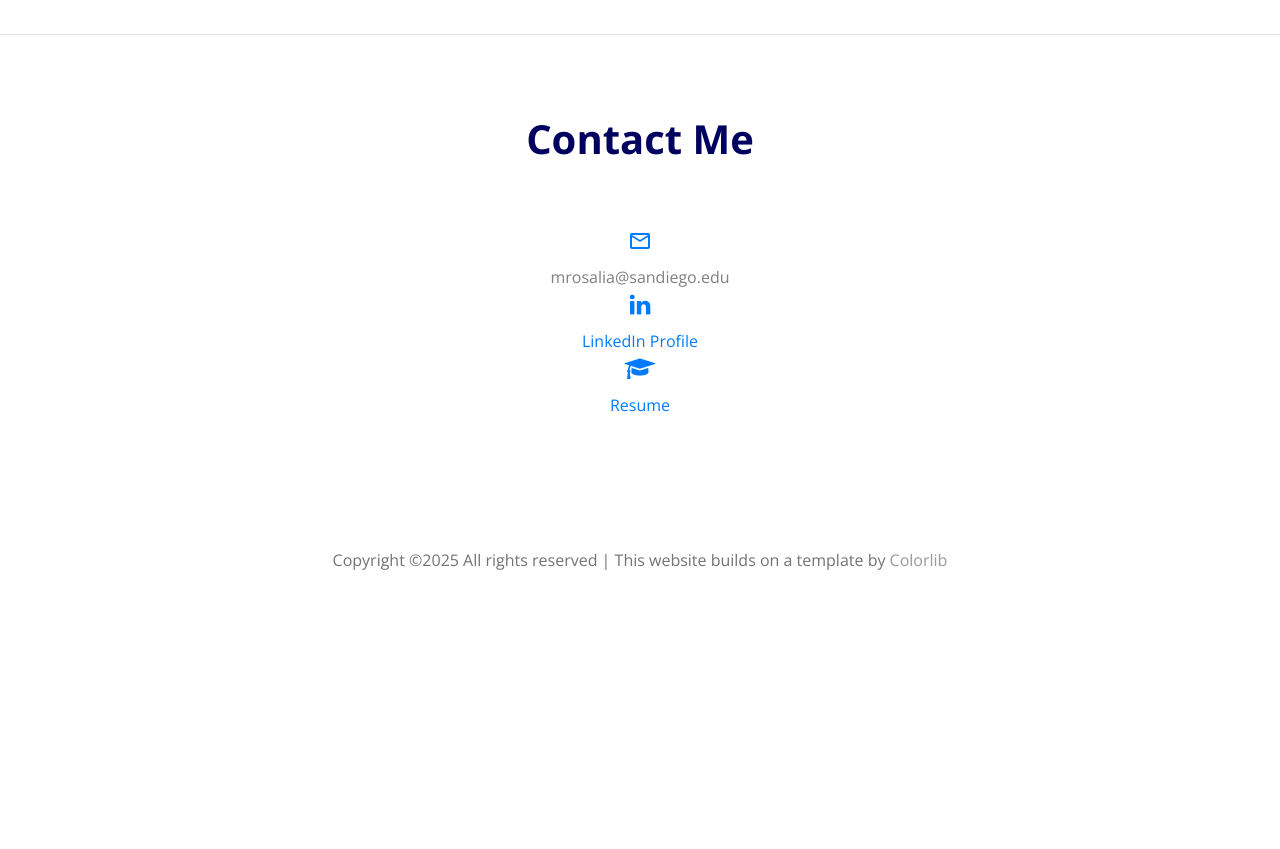
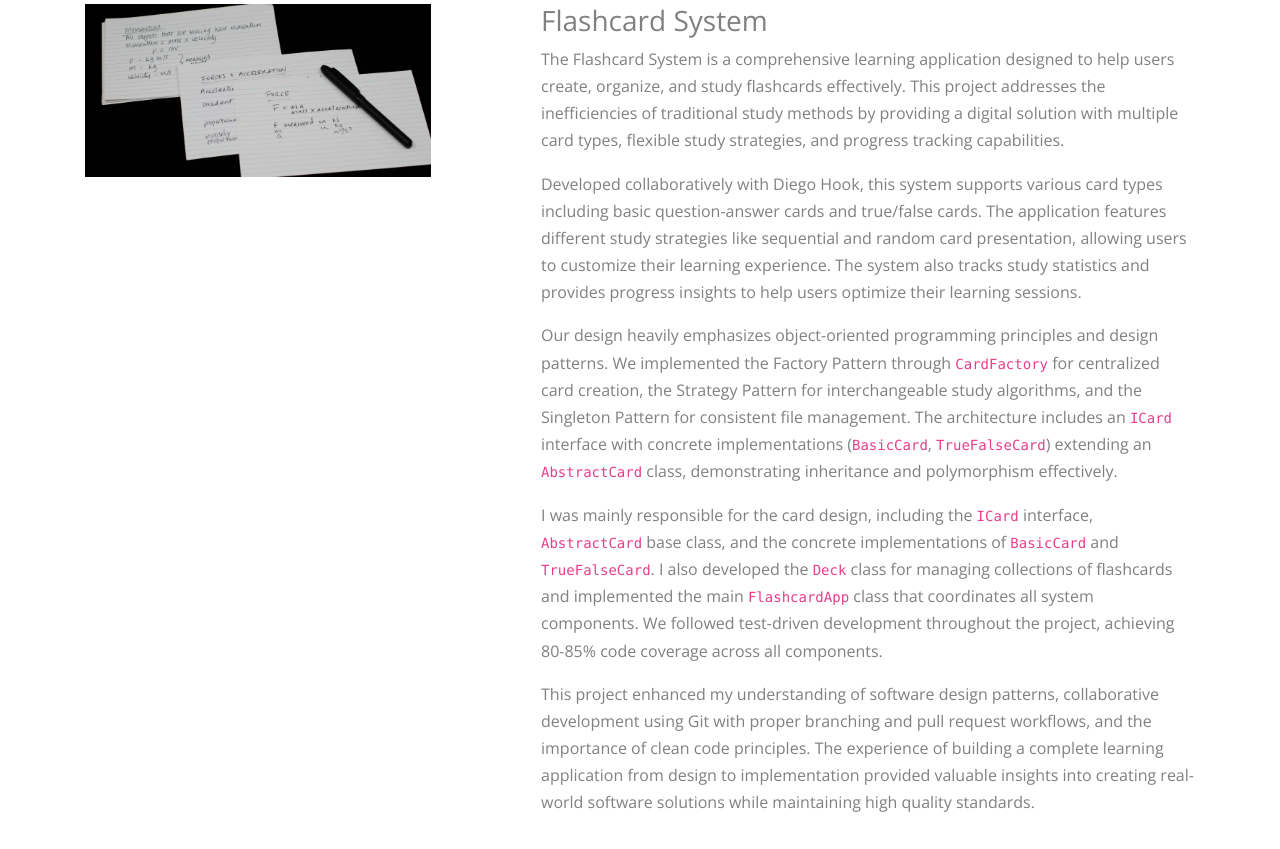
Before and after one commit to mrosalia96/mrosalia96.github.io, a plain HTML site: page index.html in a window 1280 px wide. Shown: the part 5091-5940 px from the top of the page. Before the commit the page ends 5681 px from the top, so only its background shows below. Drawn offline with nearby package versions, Linux system fonts and the light colour scheme; a script that the page names is missing; files whose address does not match are found by name.

Commit message:
added flashcard system to website

```diff
--- a/index.html
+++ b/index.html
@@ -239,6 +239,37 @@
           </div>
         </div>
 
+
+        <div class="row" style="margin-top: 50px;">
+          <div class="col-lg-6 mb-5" data-aos="fade-up" data-aos-delay="">
+            <img src="images/flashcard.png" alt="Flashcard System" class="img-fluid">
+          </div>
+          <div class="col-lg-5 ml-auto" data-aos="fade-up" data-aos-delay="100">
+            <div class="mb-4">
+              <h3>Flashcard System</h3>
+              <p>
+                The Flashcard System is a comprehensive learning application designed to help users create, organize, and study flashcards effectively. This project addresses the inefficiencies of traditional study methods by providing a digital solution with multiple card types, flexible study strategies, and progress tracking capabilities.
+              </p>
+              <p>
+                Developed collaboratively with Diego Hook, this system supports various card types including basic question-answer cards and true/false cards. The application features different study strategies like sequential and random card presentation, allowing users to customize their learning experience. The system also tracks study statistics and provides progress insights to help users optimize their learning sessions.
+              </p>
+              <p>
+                Our design heavily emphasizes object-oriented programming principles and design patterns. We implemented the Factory Pattern through <code>CardFactory</code> for centralized card creation, the Strategy Pattern for interchangeable study algorithms, and the Singleton Pattern for consistent file management. The architecture includes an <code>ICard</code> interface with concrete implementations (<code>BasicCard</code>, <code>TrueFalseCard</code>) extending an <code>AbstractCard</code> class, demonstrating inheritance and polymorphism effectively.
+              </p>
+              <p>
+               I was mainly responsible for the card design, including the <code>ICard</code> interface, <code>AbstractCard</code> base class, and the concrete implementations of <code>BasicCard</code> and <code>TrueFalseCard</code>. I also developed the <code>Deck</code> class for managing collections of flashcards and implemented the main <code>FlashcardApp</code> class that coordinates all system components. We followed test-driven development throughout the project, achieving 80-85% code coverage across all components.
+              </p>
+              </p>
+              <p>
+                This project enhanced my understanding of software design patterns, collaborative development using Git with proper branching and pull request workflows, and the importance of clean code principles. The experience of building a complete learning application from design to implementation provided valuable insights into creating real-world software solutions while maintaining high quality standards.
+              </p>
+            </div>
+          </div>
+        </div>
+
+
+
+
     </section>
 
 
```
Also changed, not shown: images/flashcard.png (added).
